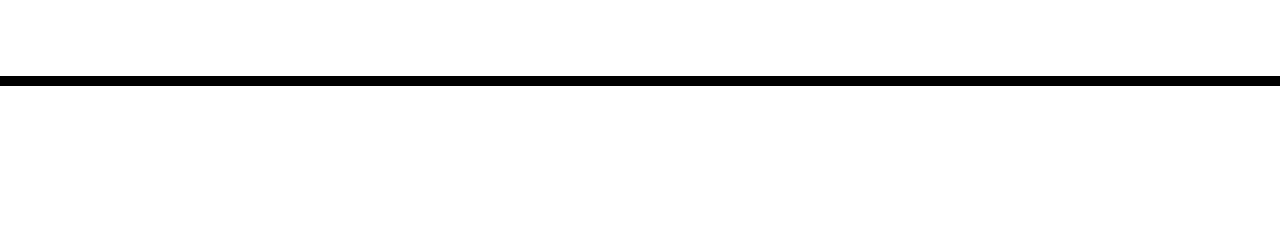
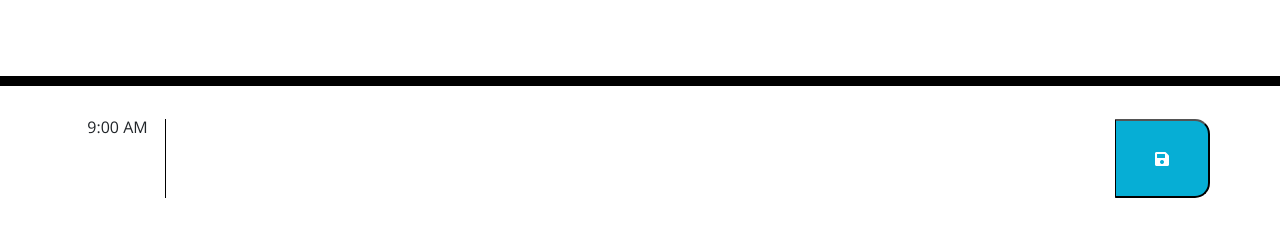
Before and after one commit to jonathanparker21/work-day-scheduler, a plain HTML site: page index.html in a window 1280 px wide. Shown: the part 182-418 px from the top of the page. Drawn offline with nearby package versions, Linux system fonts and the light colour scheme.

Commit message:
Adding first row

```diff
--- a/index.html
+++ b/index.html
@@ -30,6 +30,13 @@
     </header>
     <div class="container">
       <!-- Timeblocks go here -->
+      <section>
+        <div class="row time-block">
+            <div class="col-md-1">9:00 AM</div>
+            <textarea class="col-md-10" id="0900"></textarea>
+            <button class="saveBtn col-md-1"><i class="fas fa-save"></i></button>
+        </div>
+      </section>
     </div>
 
     <script src="https://cdnjs.cloudflare.com/ajax/libs/jquery/3.2.1/jquery.min.js"></script>
```
